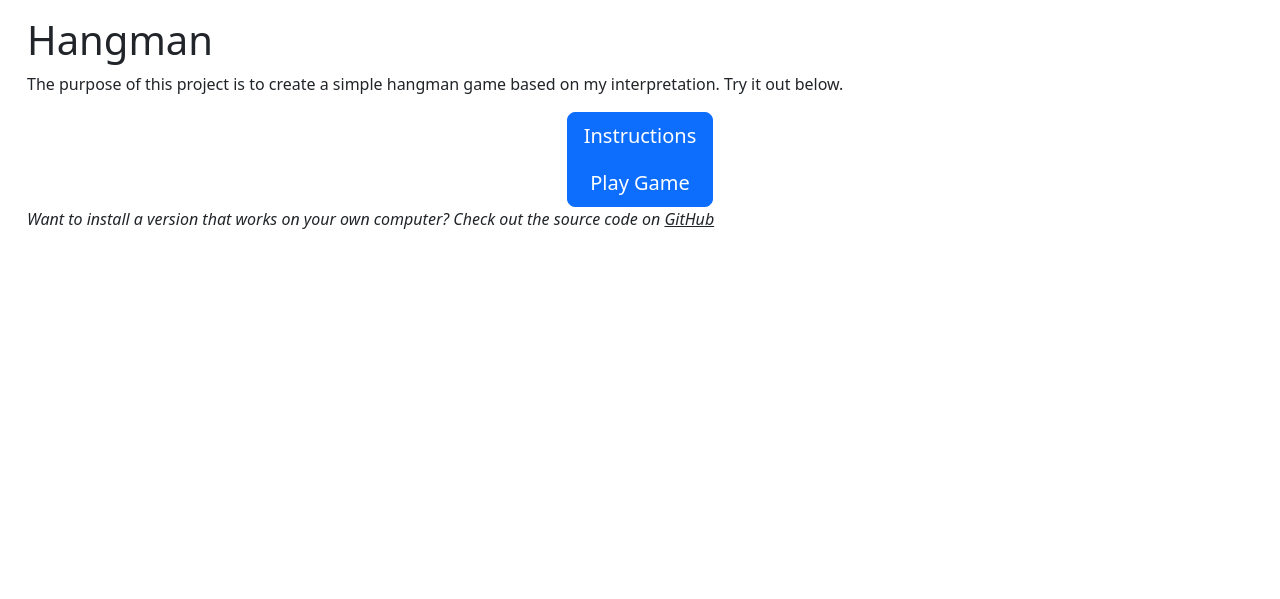
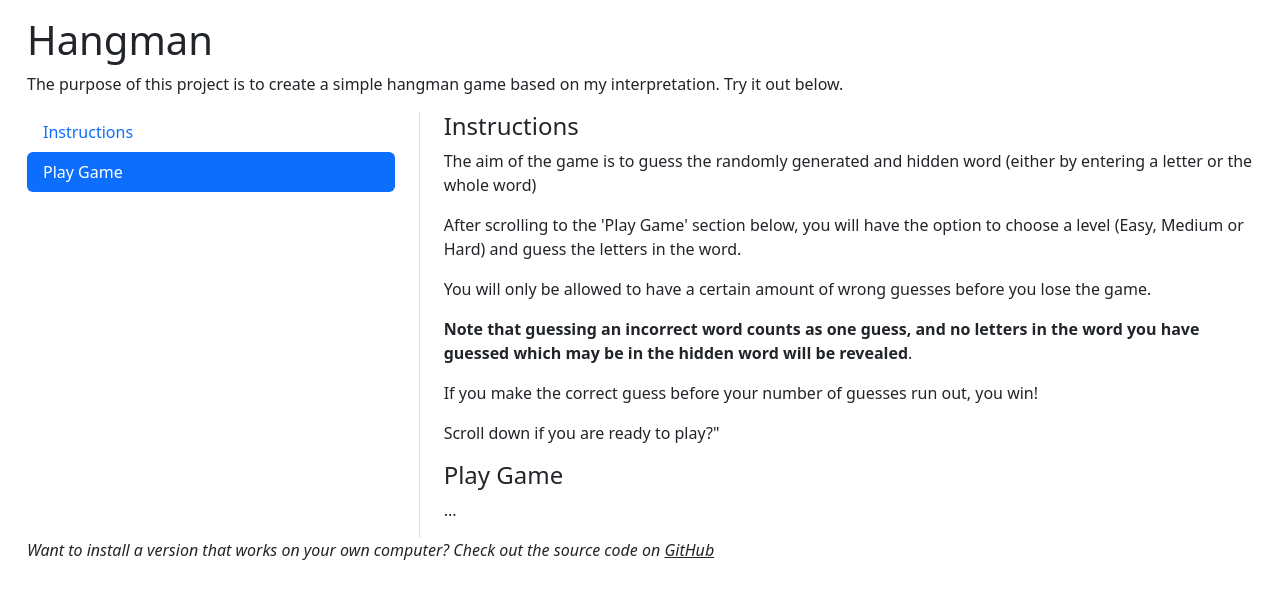
Before and after one commit to nlutala/nlutala-portfolio, a Django app: page /projects/hangman in a window 1280 px wide. Shown: the part 95-694 px from the top of the page. Run offline with Django 5.2, Linux system fonts and the light colour scheme.

Commit message:
Update the template to demo the hangman game

```diff
--- a/website/templates/website/hangman.html
+++ b/website/templates/website/hangman.html
@@ -42,11 +42,35 @@
       <h1>Hangman</h1>
       <p>The purpose of this project is to create a simple hangman game based on my interpretation. Try it out below.</p>
     </div>
-    <div class="container-fluid" style="text-align: center;">
-      <div class="btn-group-vertical" role="group" aria-label="Vertical button group">
-        <button id="instructions" type="button" class="btn btn-lg btn btn-primary" data-bs-toggle="popover" data-bs-title="Instructions"
-          data-bs-content="And here's some amazing content. It's very engaging. Right?">Instructions</button>
-        <button type="button" class="btn btn-lg btn btn-primary">Play Game</button>
+    <div class="container-fluid">
+      <div class="row">
+        <div class="col-4">
+          <nav id="navbar-example3" class="h-100 flex-column align-items-stretch pe-4 border-end">
+            <nav class="nav nav-pills flex-column">
+              <a class="nav-link" href="#item-1">Instructions</a>
+              <a class="nav-link" href="#item-2">Play Game</a>
+            </nav>
+          </nav>
+        </div>
+
+        <div class="col-8">
+          <div data-bs-spy="scroll" data-bs-target="#navbar-example3" data-bs-smooth-scroll="true" class="scrollspy-example-2" tabindex="0">
+            <div id="item-1">
+              <h4>Instructions</h4>
+              <p>The aim of the game is to guess the randomly generated and hidden word (either by entering a letter or the whole word)</p>
+              <p>After scrolling to the 'Play Game' section below, you will have the option to choose a level (Easy, Medium or Hard) and guess the letters
+                in the word.</p>
+              <p>You will only be allowed to have a certain amount of wrong guesses before you lose the game.</p>
+              <p><b>Note that guessing an incorrect word counts as one guess, and no letters in the word you have guessed which may be in the hidden word will be revealed</b>.</p>
+              <p>If you make the correct guess before your number of guesses run out, you win!</p>
+              <p>Scroll down if you are ready to play?"</p>
+            </div>
+            <div id="item-2">
+              <h4>Play Game</h4>
+              <p>...</p>
+            </div>
+          </div>
+        </div>
       </div>
     </div>
     <div class="container-fluid">
```
